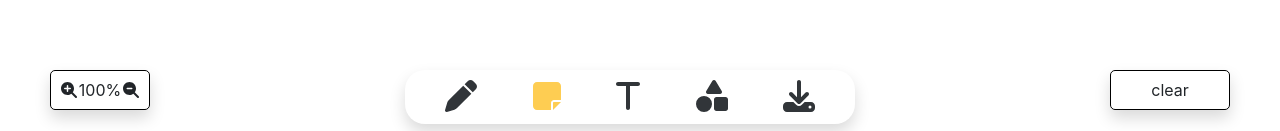
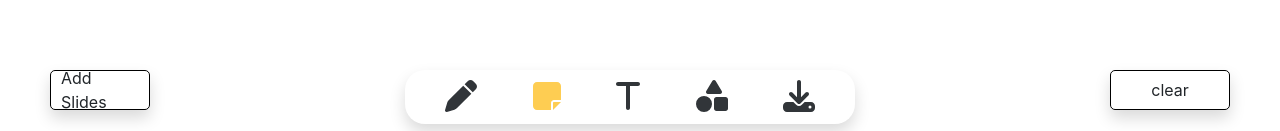
Before and after one commit to Vaishali054/VirtualWhiteboard, a React (Create React App) app: page / in a window 1280 px wide. Shown: the part 666-797 px from the top of the page. Built offline with nearby package versions, Linux system fonts and the light colour scheme.

Commit message:
removing zoom and addin slides, idk about whiteboard

```diff
--- a/src/components/Toolkit/Toolkit.jsx
+++ b/src/components/Toolkit/Toolkit.jsx
@@ -24,7 +24,7 @@ export default function Toolkit() {
         filename: "page.pdf",
         image: { type: "jpeg", quality: 0.98 },
         html2canvas: { scale: 2 },
-        jsPDF: { unit: "mm", format: "a4", orientation: "portrait" },
+        jsPDF: { unit: "mm", format: "a3", orientation: "landscape", pagesplit: true},
       };
 
       await html2pdf().from(content).set(pdfOptions).outputPdf().save();
@@ -32,7 +32,7 @@ export default function Toolkit() {
       console.error("Error converting to PDF:", error);
     }
   };
-  const { clearWhiteboard, zoomIn, zoomOut } = useWhiteboard();
+  const { clearWhiteboard,} = useWhiteboard();
   const handleClearScreen = () => {
     clearWhiteboard();
   };
@@ -42,13 +42,7 @@ export default function Toolkit() {
       <div className="toolkit">
         <div className="shift-down">
           <div className="zoom shadow button">
-            <div className="plus" onClick={zoomIn}>
-              <FontAwesomeIcon icon={faMagnifyingGlassPlus} />
-            </div>
-            <div className="percent"> 100%</div>
-            <div className="minus" onClick={zoomOut}>
-              <FontAwesomeIcon icon={faMagnifyingGlassMinus} />
-            </div>
+            Add Slides
           </div>
         </div>
         <div className="tools shadow">
```
Also changed, not shown: src/components/whiteboard/Whiteboard.jsx (line endings or trailing spaces).
